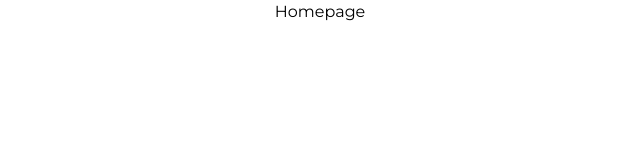
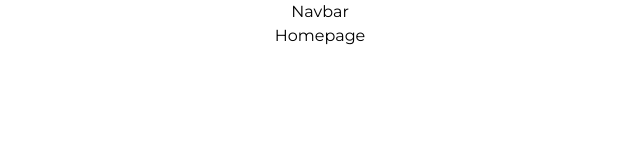
Before and after one commit to surajnarsale/tangle-landing-page, a Next.js app: page / in a window 1280 px wide. Shown: the top 160 px of the page, without its empty margins (320-960 px from the left). Built offline with nearby package versions, Linux system fonts and the light colour scheme.

Commit message:
feat: create landing page layout

```diff
--- /dev/null
+++ b/components/molecules/Hero.tsx
@@ -0,0 +1,5 @@
+const Hero = () => {
+  return <div>Hero</div>
+}
+
+export default Hero
--- /dev/null
+++ b/components/molecules/Navbar.tsx
@@ -0,0 +1,5 @@
+const Navbar = () => {
+  return <div>Navbar</div>
+}
+
+export default Navbar
--- /dev/null
+++ b/components/templates/LandingPage.tsx
@@ -0,0 +1,13 @@
+import Navbar from '@/components/molecules/Navbar'
+import { PropsWithChildren } from 'react'
+
+const LandingPage = (props: PropsWithChildren): JSX.Element => {
+  return (
+    <>
+      <Navbar />
+      <main>{props.children}</main>
+    </>
+  )
+}
+
+export default LandingPage
--- a/pages/index.tsx
+++ b/pages/index.tsx
@@ -1,3 +1,9 @@
+import LandingPage from '@/components/templates/LandingPage'
+
 export default function Home() {
-  return <>Homepage</>
+  return (
+    <>
+      <LandingPage>Homepage</LandingPage>
+    </>
+  )
 }
```
